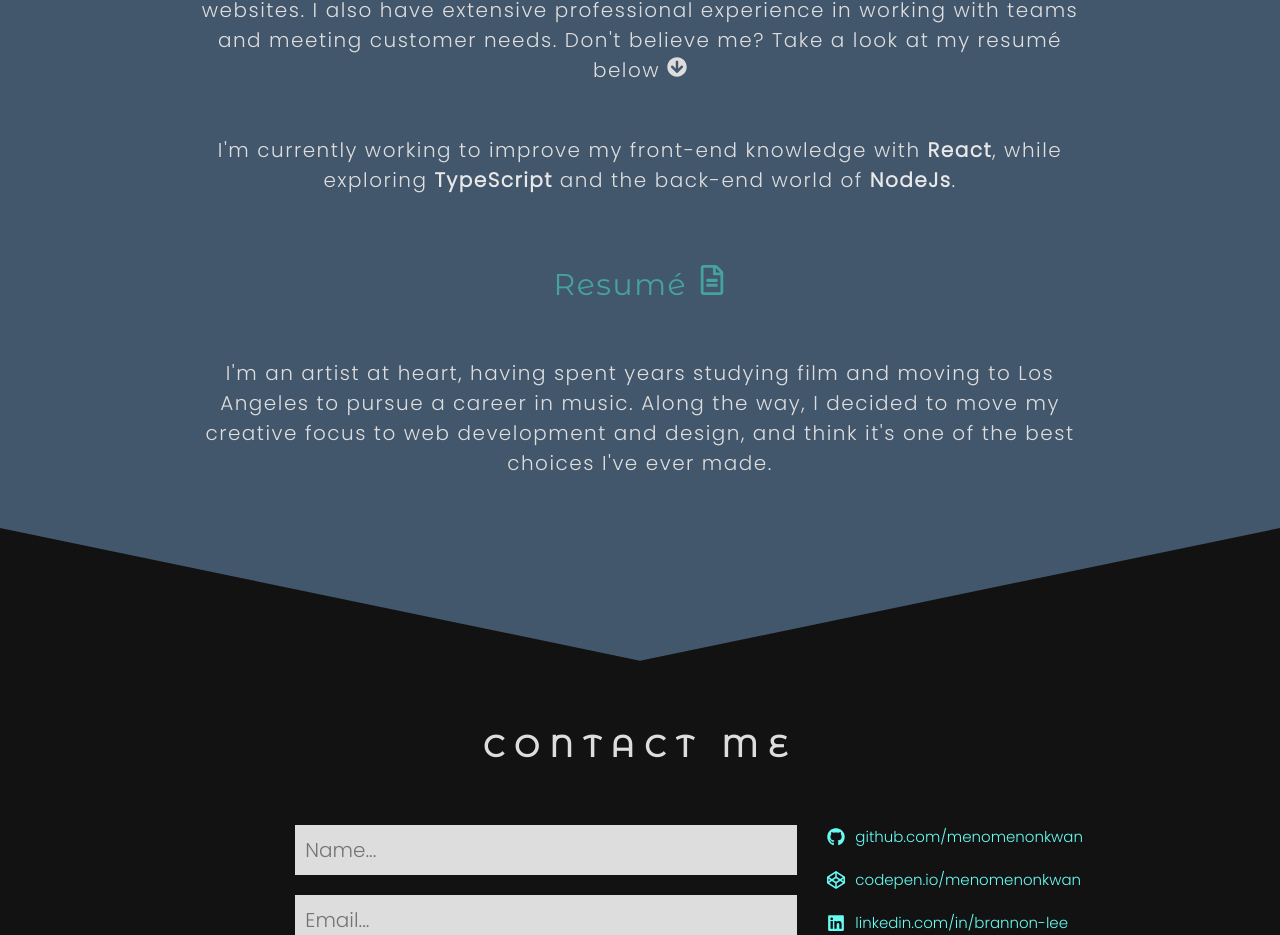
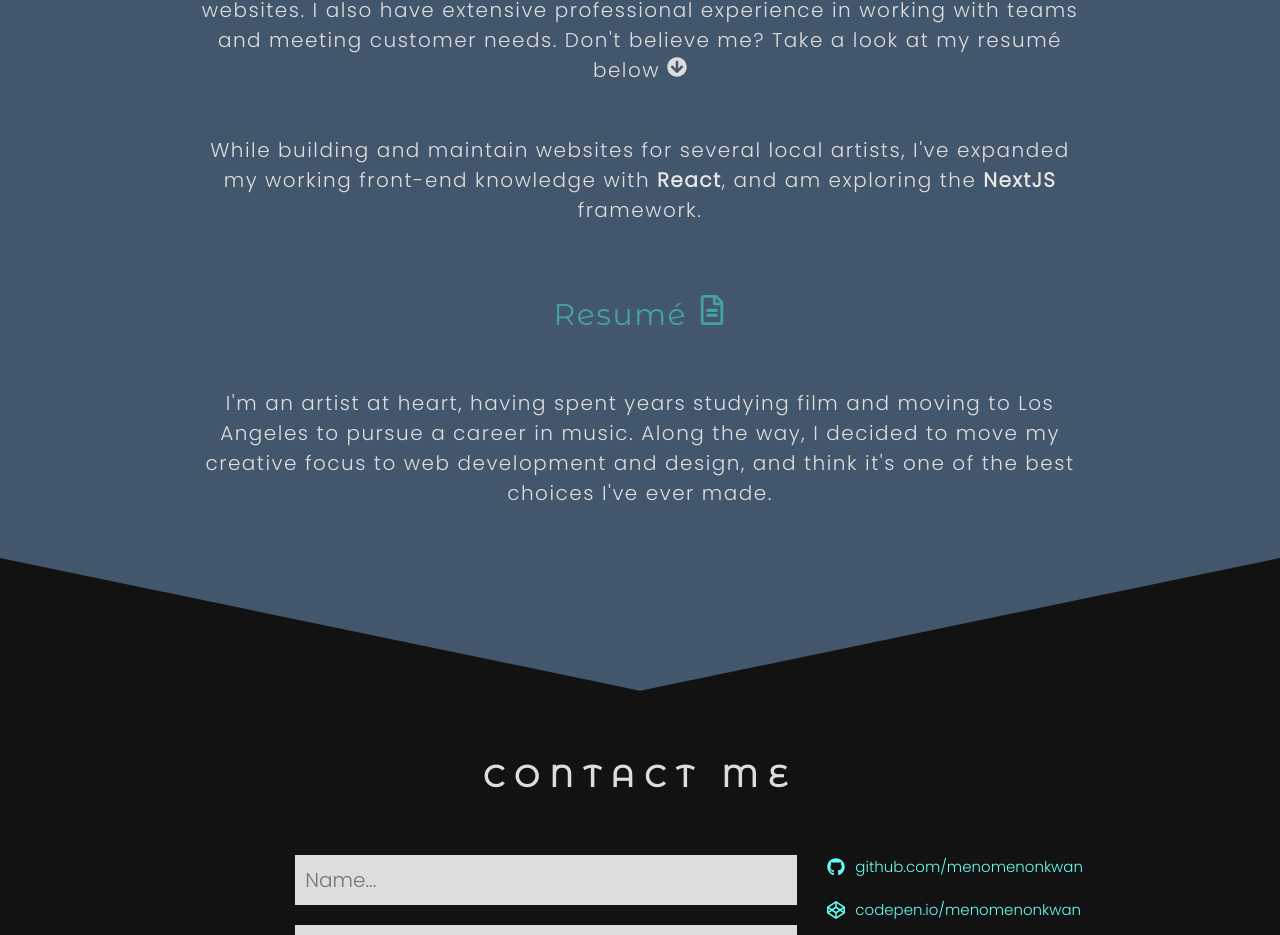
Before and after one commit to menomenonkwan/portfolio, a React (Create React App) app: page / in a window 1280 px wide. Shown: the part 2000-2935 px from the top of the page. Built offline with nearby package versions, Linux system fonts and the light colour scheme.

Commit message:
update website to jan282022

```diff
--- a/src/components/assets/Content.js
+++ b/src/components/assets/Content.js
@@ -41,7 +41,7 @@ const projectLinks = [
 const Bio = () => {
   return (
     <React.Fragment><p>Hey there! I'm <strong>Brannon Lee</strong>, and I am a Los Angeles based web developer, specializing in <strong>JavaScript, CSS, and HTML</strong>. I like to design, build, and tinker with websites. I also have extensive professional experience in working with teams and meeting customer needs. Don't believe me? Take a look at my resum&eacute; below <FaArrowCircleDown /></p>
-    <p>I'm currently working to improve my front-end knowledge with <strong>React</strong>, while exploring <strong>TypeScript</strong> and the back-end world of <strong>NodeJs</strong>.</p>
+    <p>While building and maintain websites for several local artists, I've expanded my working front-end knowledge with <strong>React</strong>, and am exploring the <strong>NextJS</strong> framework.</p>
     </React.Fragment>
   )
 }
```
Also changed, not shown: 1 other file (tests, documents, lock files or other folders).
